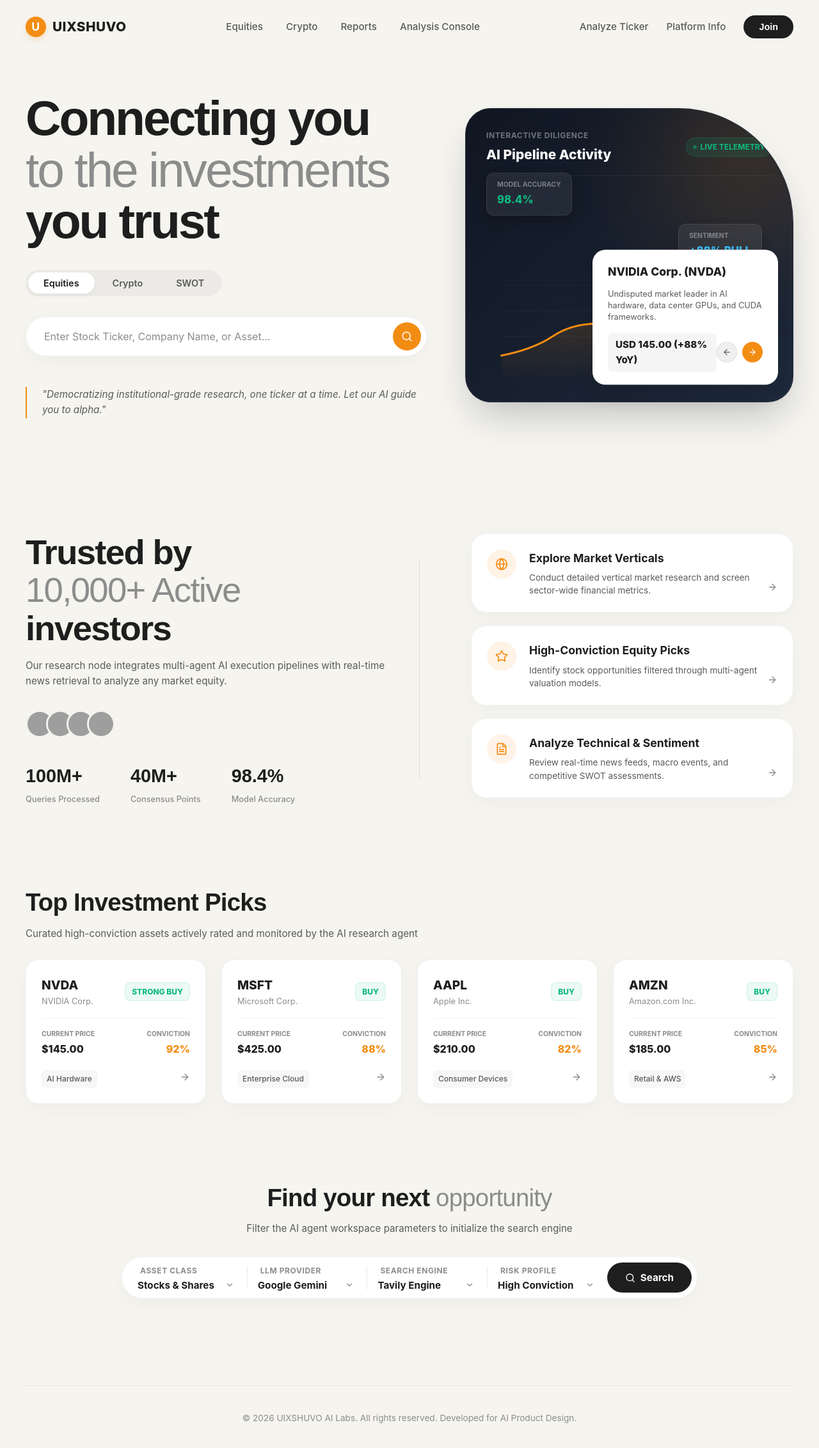
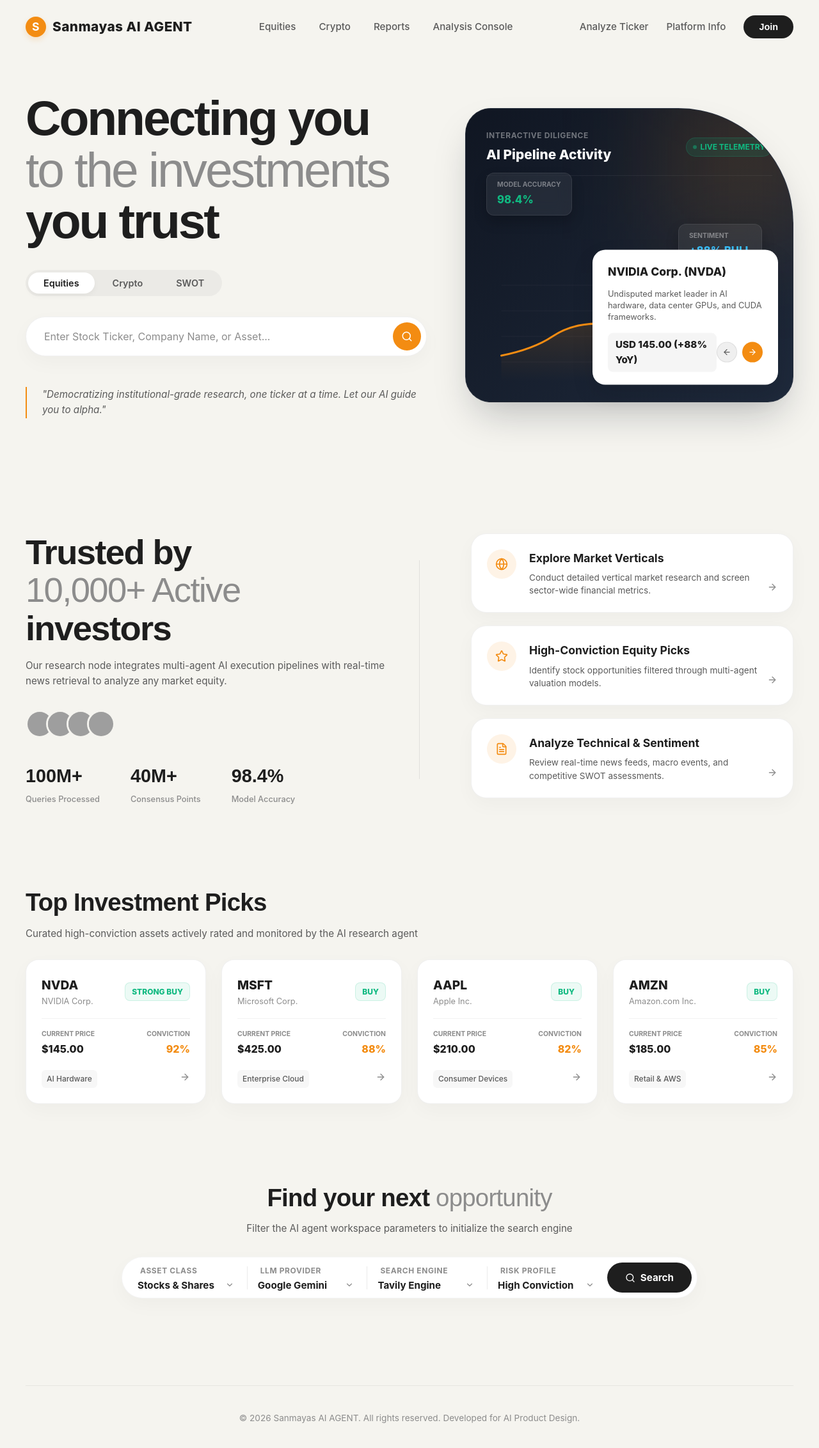
Before and after one commit to sanmaaya/InvestmentResearchAgent, a Next.js app: page / in a window 1280 px wide. Shown: the top 2264 px of the page at 64% size. Built offline with nearby package versions, Linux system fonts and the light colour scheme; grey boxes are pictures that could not be loaded.

Commit message:
style: rename branding to Sanmayas AI AGENT

```diff
--- a/src/app/page.tsx
+++ b/src/app/page.tsx
@@ -373,8 +373,8 @@ export default function Home() {
           {/* Header */}
           <header className="l-header">
             <a href="#" className="l-logo" onClick={(e) => e.preventDefault()}>
-              <div className="l-logo-icon">U</div>
-              UIXSHUVO
+              <div className="l-logo-icon">S</div>
+              Sanmayas AI AGENT
             </a>
 
             <ul className="l-nav-links">
@@ -813,7 +813,7 @@ export default function Home() {
           </section>
 
           <footer className="landing-footer-new">
-            <p>© 2026 UIXSHUVO AI Labs. All rights reserved. Developed for AI Product Design.</p>
+            <p>© 2026 Sanmayas AI AGENT. All rights reserved. Developed for AI Product Design.</p>
           </footer>
 
         </div>
```
